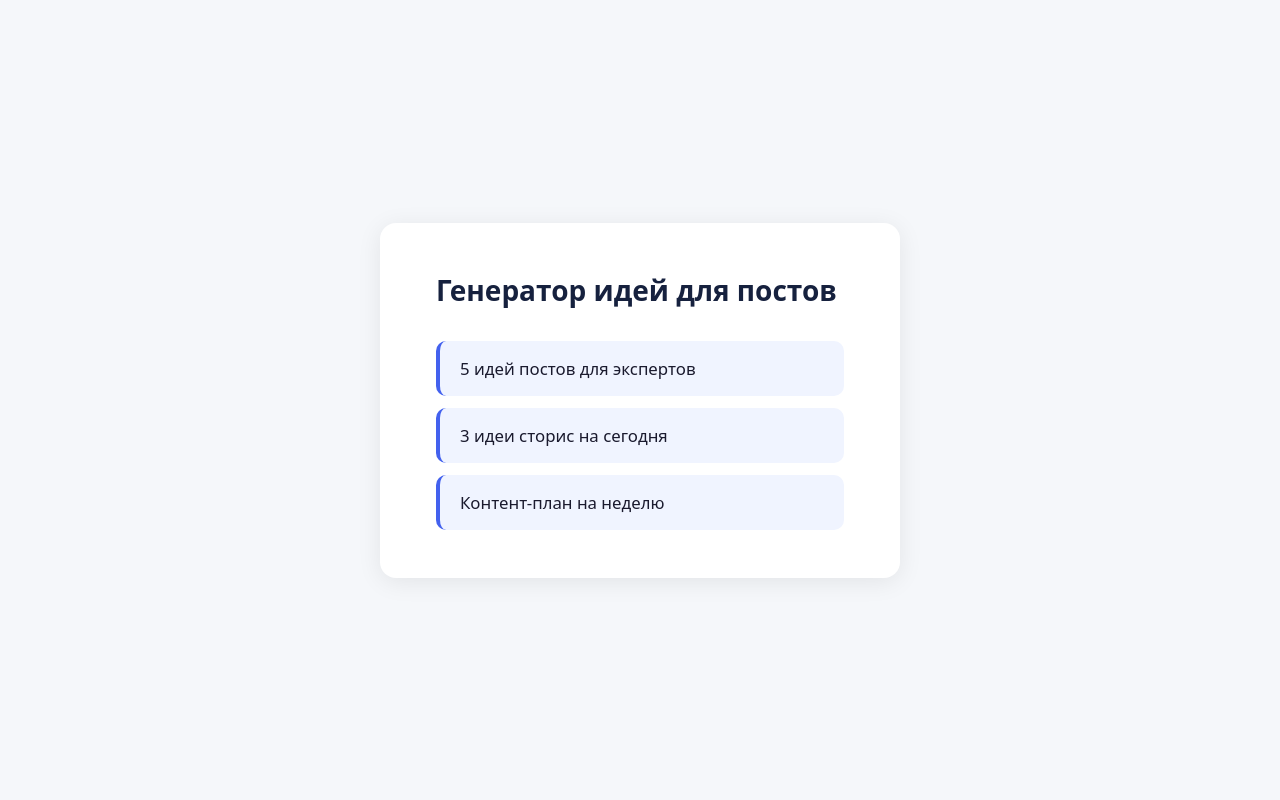
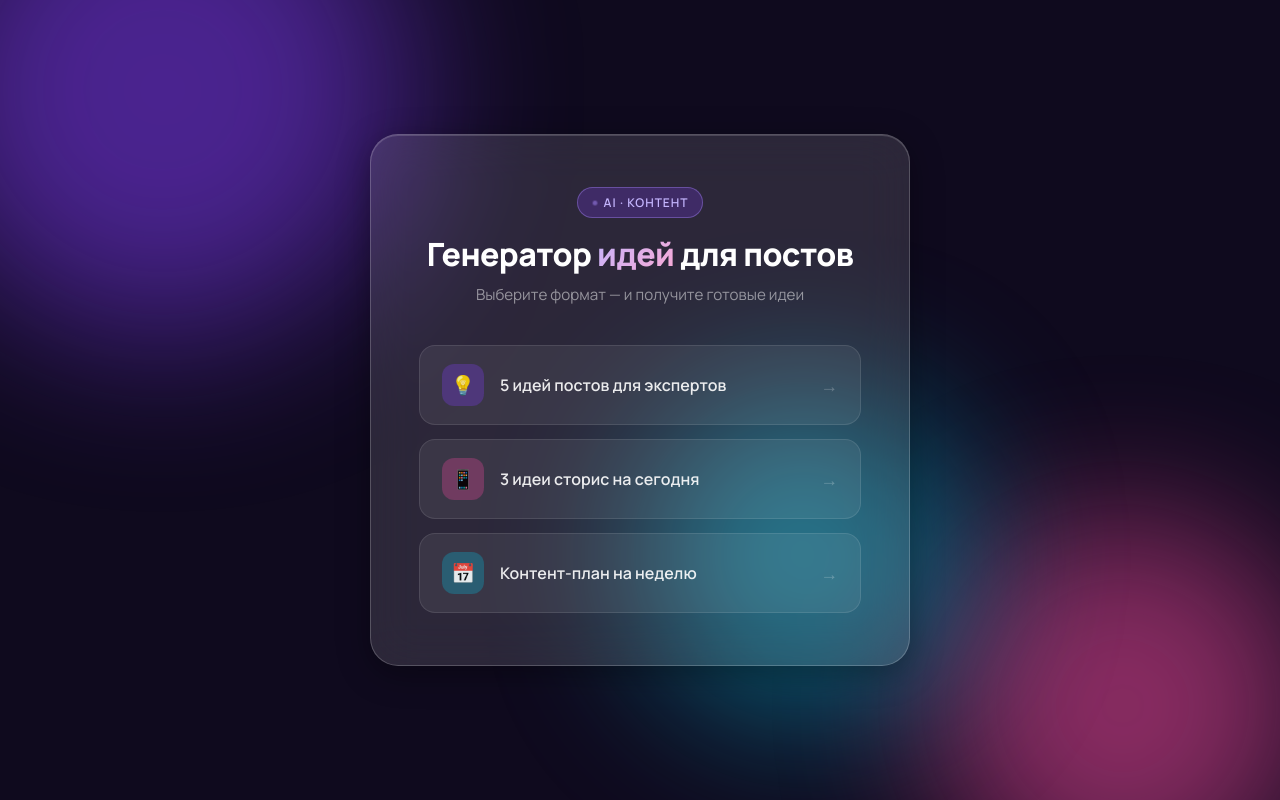
Before and after one commit to shimnadezhda1-dev/proekt_test, a plain HTML site: page index.html in a window 1280 px wide. Drawn offline with Linux system fonts and the light colour scheme.

Commit message:
добавили стиля

```diff
--- a/index.html
+++ b/index.html
@@ -4,6 +4,9 @@
   <meta charset="UTF-8">
   <meta name="viewport" content="width=device-width, initial-scale=1.0">
   <title>Генератор идей для постов</title>
+  <link rel="preconnect" href="https://fonts.googleapis.com">
+  <link rel="preconnect" href="https://fonts.gstatic.com" crossorigin>
+  <link href="https://fonts.googleapis.com/css2?family=Manrope:wght@400;600;700;800&display=swap" rel="stylesheet">
   <style>
     * {
       box-sizing: border-box;
@@ -11,63 +14,279 @@
       padding: 0;
     }
 
+    :root {
+      --accent: #7c3aed;
+      --accent-light: #a78bfa;
+      --text: #1e1b4b;
+      --text-muted: #6366a0;
+    }
+
     body {
-      font-family: system-ui, -apple-system, "Segoe UI", Roboto, sans-serif;
-      background: #f5f7fa;
-      color: #1a1a2e;
+      font-family: "Manrope", system-ui, sans-serif;
+      background: #0f0a1e;
+      color: var(--text);
       min-height: 100vh;
       display: flex;
       align-items: center;
       justify-content: center;
       padding: 24px;
+      overflow: hidden;
     }
 
+    /* Animated background blobs */
+    .bg {
+      position: fixed;
+      inset: 0;
+      z-index: 0;
+      overflow: hidden;
+    }
+
+    .bg__blob {
+      position: absolute;
+      border-radius: 50%;
+      filter: blur(80px);
+      opacity: 0.55;
+      animation: float 12s ease-in-out infinite;
+    }
+
+    .bg__blob--1 {
+      width: 480px;
+      height: 480px;
+      background: #7c3aed;
+      top: -120px;
+      left: -100px;
+      animation-delay: 0s;
+    }
+
+    .bg__blob--2 {
+      width: 400px;
+      height: 400px;
+      background: #ec4899;
+      bottom: -80px;
+      right: -60px;
+      animation-delay: -4s;
+    }
+
+    .bg__blob--3 {
+      width: 320px;
+      height: 320px;
+      background: #06b6d4;
+      top: 50%;
+      left: 50%;
+      transform: translate(-50%, -50%);
+      animation-delay: -8s;
+    }
+
+    @keyframes float {
+      0%, 100% { transform: translate(0, 0) scale(1); }
+      33%       { transform: translate(30px, -40px) scale(1.05); }
+      66%       { transform: translate(-20px, 30px) scale(0.95); }
+    }
+
+    /* Main card */
     main {
-      background: #fff;
-      border-radius: 16px;
-      box-shadow: 0 4px 24px rgba(0, 0, 0, 0.08);
-      padding: 48px 56px;
-      max-width: 520px;
+      position: relative;
+      z-index: 1;
+      background: rgba(255, 255, 255, 0.12);
+      backdrop-filter: blur(24px);
+      -webkit-backdrop-filter: blur(24px);
+      border: 1px solid rgba(255, 255, 255, 0.2);
+      border-radius: 28px;
+      padding: 52px 48px;
+      max-width: 540px;
       width: 100%;
+      box-shadow:
+        0 8px 32px rgba(0, 0, 0, 0.35),
+        inset 0 1px 0 rgba(255, 255, 255, 0.15);
+      animation: cardIn 0.8s cubic-bezier(0.22, 1, 0.36, 1) both;
+    }
+
+    @keyframes cardIn {
+      from {
+        opacity: 0;
+        transform: translateY(40px) scale(0.96);
+      }
+      to {
+        opacity: 1;
+        transform: translateY(0) scale(1);
+      }
+    }
+
+    /* Header */
+    .header {
+      text-align: center;
+      margin-bottom: 40px;
+      animation: fadeUp 0.7s 0.15s cubic-bezier(0.22, 1, 0.36, 1) both;
+    }
+
+    .header__badge {
+      display: inline-flex;
+      align-items: center;
+      gap: 6px;
+      background: rgba(124, 58, 237, 0.25);
+      border: 1px solid rgba(167, 139, 250, 0.4);
+      color: #c4b5fd;
+      font-size: 0.75rem;
+      font-weight: 600;
+      letter-spacing: 0.08em;
+      text-transform: uppercase;
+      padding: 6px 14px;
+      border-radius: 999px;
+      margin-bottom: 16px;
+    }
+
+    .header__badge::before {
+      content: "";
+      width: 6px;
+      height: 6px;
+      background: #a78bfa;
+      border-radius: 50%;
+      animation: pulse 2s ease-in-out infinite;
+    }
+
+    @keyframes pulse {
+      0%, 100% { opacity: 1; transform: scale(1); }
+      50%       { opacity: 0.5; transform: scale(0.8); }
     }
 
     h1 {
-      font-size: 1.75rem;
-      font-weight: 700;
-      margin-bottom: 32px;
-      color: #16213e;
+      font-size: clamp(1.6rem, 4vw, 2rem);
+      font-weight: 800;
+      color: #fff;
+      line-height: 1.25;
+      letter-spacing: -0.02em;
     }
 
+    h1 span {
+      background: linear-gradient(135deg, #c4b5fd, #f9a8d4);
+      -webkit-background-clip: text;
+      -webkit-text-fill-color: transparent;
+      background-clip: text;
+    }
+
+    .header__sub {
+      margin-top: 10px;
+      font-size: 0.95rem;
+      color: rgba(255, 255, 255, 0.5);
+      font-weight: 400;
+    }
+
+    /* List */
     ul {
       list-style: none;
+      display: flex;
+      flex-direction: column;
+      gap: 14px;
     }
 
     li {
-      padding: 16px 20px;
-      margin-bottom: 12px;
-      background: #f0f4ff;
-      border-radius: 10px;
-      font-size: 1.05rem;
-      border-left: 4px solid #4361ee;
-      transition: background 0.2s;
+      display: flex;
+      align-items: center;
+      gap: 16px;
+      padding: 18px 22px;
+      background: rgba(255, 255, 255, 0.07);
+      border: 1px solid rgba(255, 255, 255, 0.1);
+      border-radius: 16px;
+      font-size: 1rem;
+      font-weight: 600;
+      color: rgba(255, 255, 255, 0.9);
+      cursor: default;
+      transition:
+        background 0.3s ease,
+        border-color 0.3s ease,
+        transform 0.3s cubic-bezier(0.22, 1, 0.36, 1),
+        box-shadow 0.3s ease;
+      animation: fadeUp 0.6s cubic-bezier(0.22, 1, 0.36, 1) both;
     }
 
-    li:last-child {
-      margin-bottom: 0;
+    li:nth-child(1) { animation-delay: 0.3s; }
+    li:nth-child(2) { animation-delay: 0.42s; }
+    li:nth-child(3) { animation-delay: 0.54s; }
+
+    @keyframes fadeUp {
+      from {
+        opacity: 0;
+        transform: translateY(20px);
+      }
+      to {
+        opacity: 1;
+        transform: translateY(0);
+      }
     }
 
     li:hover {
-      background: #e4ebff;
+      background: rgba(124, 58, 237, 0.2);
+      border-color: rgba(167, 139, 250, 0.45);
+      transform: translateX(6px) scale(1.02);
+      box-shadow: 0 8px 24px rgba(124, 58, 237, 0.25);
+    }
+
+    .item__icon {
+      flex-shrink: 0;
+      width: 42px;
+      height: 42px;
+      border-radius: 12px;
+      display: flex;
+      align-items: center;
+      justify-content: center;
+      font-size: 1.2rem;
+      transition: transform 0.3s cubic-bezier(0.22, 1, 0.36, 1);
+    }
+
+    li:hover .item__icon {
+      transform: scale(1.15) rotate(-4deg);
+    }
+
+    .item__icon--1 { background: rgba(124, 58, 237, 0.3); }
+    .item__icon--2 { background: rgba(236, 72, 153, 0.3); }
+    .item__icon--3 { background: rgba(6, 182, 212, 0.3); }
+
+    .item__text {
+      flex: 1;
+    }
+
+    .item__arrow {
+      color: rgba(255, 255, 255, 0.25);
+      font-size: 1.1rem;
+      transition: color 0.3s, transform 0.3s;
+    }
+
+    li:hover .item__arrow {
+      color: #c4b5fd;
+      transform: translateX(4px);
     }
   </style>
 </head>
 <body>
+  <div class="bg" aria-hidden="true">
+    <div class="bg__blob bg__blob--1"></div>
+    <div class="bg__blob bg__blob--2"></div>
+    <div class="bg__blob bg__blob--3"></div>
+  </div>
+
   <main>
-    <h1>Генератор идей для постов</h1>
+    <div class="header">
+      <div class="header__badge">AI · Контент</div>
+      <h1>Генератор <span>идей</span> для постов</h1>
+      <p class="header__sub">Выберите формат — и получите готовые идеи</p>
+    </div>
+
     <ul>
-      <li>5 идей постов для экспертов</li>
-      <li>3 идеи сторис на сегодня</li>
-      <li>Контент-план на неделю</li>
+      <li>
+        <span class="item__icon item__icon--1">💡</span>
+        <span class="item__text">5 идей постов для экспертов</span>
+        <span class="item__arrow">→</span>
+      </li>
+      <li>
+        <span class="item__icon item__icon--2">📱</span>
+        <span class="item__text">3 идеи сторис на сегодня</span>
+        <span class="item__arrow">→</span>
+      </li>
+      <li>
+        <span class="item__icon item__icon--3">📅</span>
+        <span class="item__text">Контент-план на неделю</span>
+        <span class="item__arrow">→</span>
+      </li>
     </ul>
   </main>
 </body>
```
